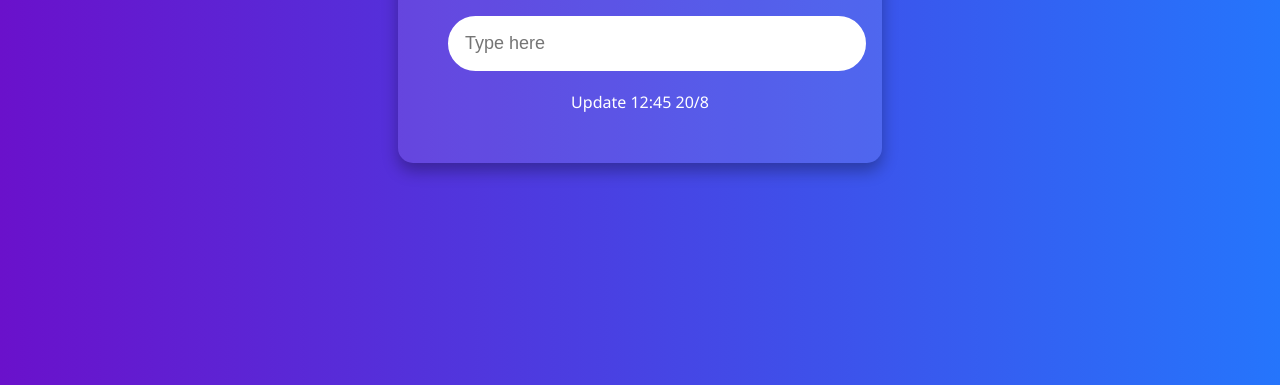
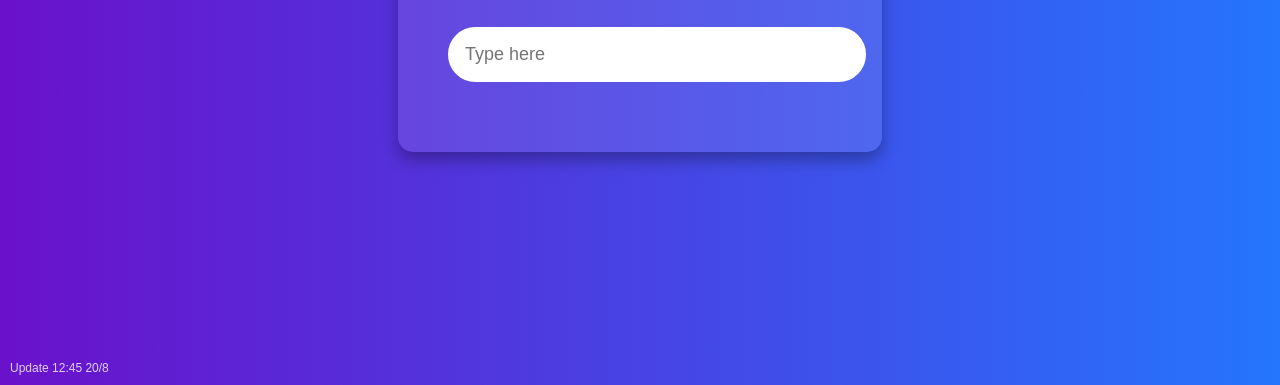
Before and after one commit to minhkhang1008/AIO_English_Search, a plain HTML site: page index.html in a window 1280 px wide. Shown: the part 415-800 px from the top of the page. Drawn offline with Linux system fonts and the light colour scheme.

Commit message:
Update styles.css

```diff
--- a/styles.css
+++ b/styles.css
@@ -101,6 +101,16 @@ p {
     transform: scale(0.95);
 }
 
+.update-time {
+    position: absolute;
+    bottom: 10px;
+    left: 10px;
+    font-size: 12px;
+    color: #fff;
+    opacity: 0.8;
+    font-family: Arial, sans-serif;
+}
+
 /* Responsive Design for Smaller Screens */
 @media (max-width: 768px) {
     h1 {
```
